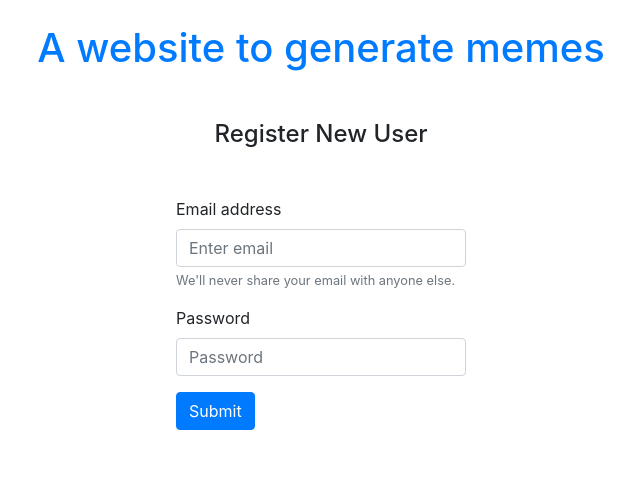
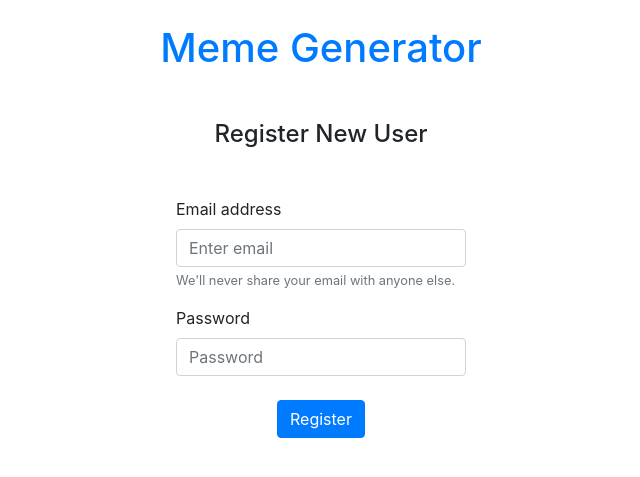
Before and after one commit to Hgp-GeniusLabs/meme-generator, a Flask app: page /sign-up in a window 1280 px wide. Shown: the part 40-517 px from the top of the page, without its empty margins (319-959 px from the left). Run offline with Flask 2, Linux system fonts and the light colour scheme.

Commit message:
updated website look and feel

```diff
--- a/app.py
+++ b/app.py
@@ -21,7 +21,6 @@ class User(db.Model):
     username = db.Column(db.String(100), nullable=False, unique=True)
     password = db.Column(db.String(100), nullable=False)
     date_created = db.Column(db.DateTime, default=datetime.utcnow)
-
 
 # This function will load our website naked. Meaning nothing behind the /.
 @app.route('/', methods=['POST', 'GET'])
--- a/templates/index.html
+++ b/templates/index.html
@@ -23,7 +23,7 @@
         </ul>
     </header>
     <a href="/">
-        <h1 class="text-center my-4">A website to generate memes</h1>
+        <h1 class="text-center my-4">Meme Generator</h1>
     </a>
 
     <!-- We want to show this form at the top -->
--- a/templates/sign_up.html
+++ b/templates/sign_up.html
@@ -24,7 +24,7 @@
     </header>
     <!-- Update User form With Bootstrap. -->
     <a href="/">
-        <h1 class="text-center my-4">A website to generate memes</h1>
+        <h1 class="text-center my-4">Meme Generator</h1>
     </a>
     <div class="text-center my-5">
         <h4>Register New User</h4>
@@ -43,7 +43,9 @@
                 <label for="exampleInputPassword1">Password</label>
                 <input type="password" class="form-control" id="exampleInputPassword1" placeholder="Password">
             </div>
-            <button type="submit" class="btn btn-primary">Submit</button>
+            <div class="text-center my-4">
+                <button type="submit" class="btn btn-primary">Register</button>
+            </div>
         </form>
     </div>
 </body>
--- a/templates/users.html
+++ b/templates/users.html
@@ -25,7 +25,7 @@
     <!-- This is the list of memes -->
     <section>
         <a href="/">
-            <h1 class="text-center my-4">A website to generate memes</h1>
+            <h1 class="text-center my-4">Meme Generator</h1>
         </a>
     </section>
     <section class="users-list my-5">
```
Also changed, not shown: instance/database.db.
